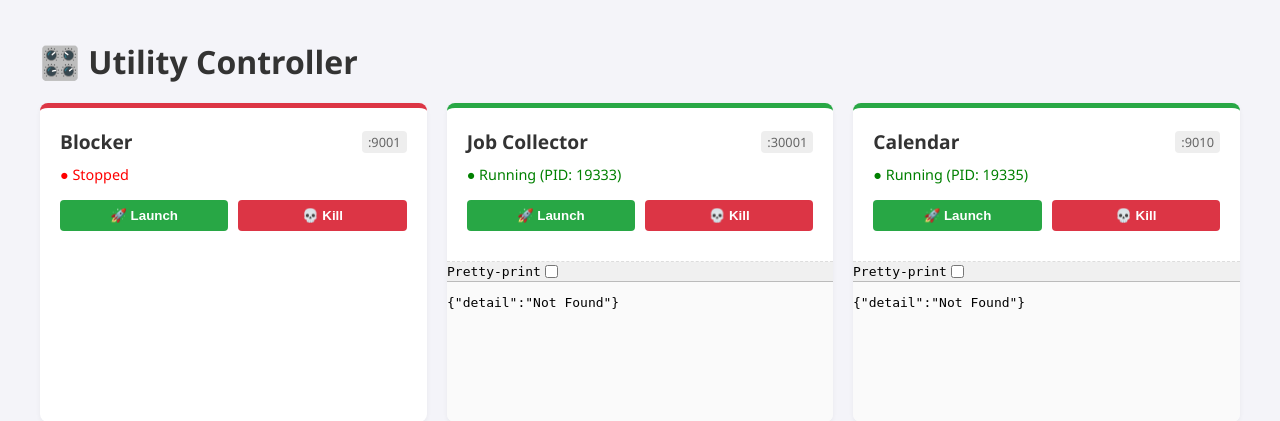
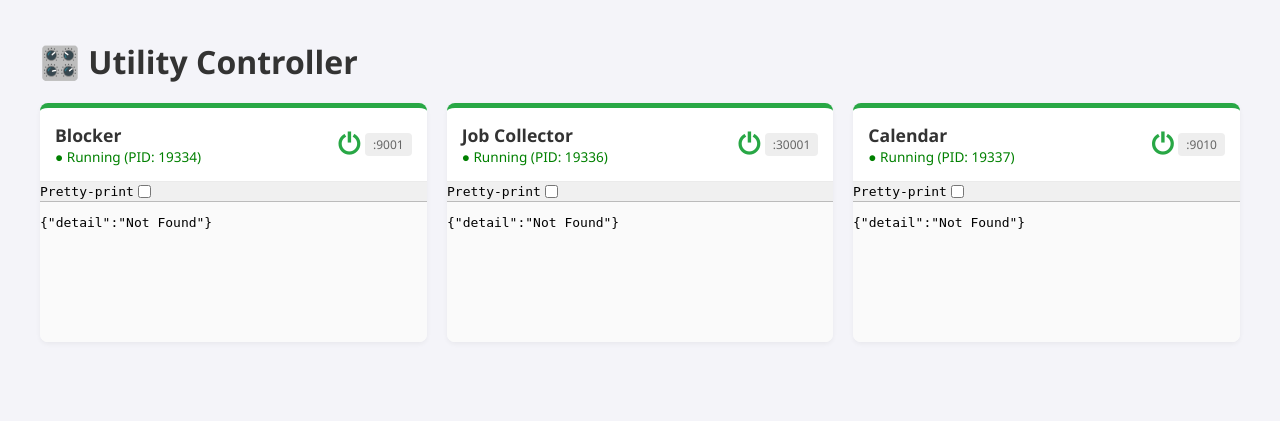
Before and after one commit to Dimi20cen/HQ, a FastAPI app: page /dashboard in a window 1280 px wide. Shown: the top 421 px of the page. Run offline with FastAPI, Linux system fonts and the light colour scheme.

Commit message:
change dashboard layout

```diff
--- a/controller/templates/dashboard.html
+++ b/controller/templates/dashboard.html
@@ -4,8 +4,15 @@
     <meta charset="UTF-8">
     <title>Utility Controller</title>
     <style>
-        body { font-family: 'Segoe UI', sans-serif; margin: 40px; background-color: #f4f4f9; }
-        h1 { color: #333; margin-bottom: 20px; }
+        body {
+            font-family: 'Segoe UI', sans-serif;
+            margin: 40px;
+            background-color: #f4f4f9;
+        }
+        h1 {
+            color: #333;
+            margin-bottom: 20px;
+        }
 
         /* Grid Layout */
         .grid-container {
@@ -17,49 +24,91 @@
         /* The Card */
         .card {
             background: white;
-            border-top: 5px solid #ccc; /* Default grey */
+            border-top: 5px solid #ccc;
             border-radius: 8px;
             box-shadow: 0 2px 5px rgba(0,0,0,0.05);
             transition: transform 0.2s, box-shadow 0.2s;
-            overflow: hidden; /* Contains the iframe */
+            overflow: hidden;
         }
-        .card:hover { transform: translateY(-2px); box-shadow: 0 5px 15px rgba(0,0,0,0.1); }
+        .card:hover {
+            transform: translateY(-2px);
+            box-shadow: 0 5px 15px rgba(0,0,0,0.1);
+        }
 
-        /* Dynamic Status Colors */
         .card.status-running { border-top-color: #28a745; }
         .card.status-stopped { border-top-color: #dc3545; }
 
         /* Card Content */
-        .card-body { padding: 20px; }
+        .card-body {
+            padding: 15px;
+            display: flex;
+            flex-direction: column;
+            gap: 12px;
+        }
 
-        .tool-header { display: flex; justify-content: space-between; align-items: center; margin-bottom: 10px; }
-        .tool-name { font-size: 1.2em; font-weight: bold; color: #333; text-transform: capitalize; }
-        .tool-port { font-size: 0.8em; color: #666; background: #eee; padding: 2px 6px; border-radius: 4px; }
+        /* Header */
+        .tool-header {
+            display: flex;
+            justify-content: space-between;
+            align-items: center;
+        }
 
-        .status-text { font-size: 0.9em; margin-bottom: 15px; font-weight: 500; height: 20px; }
+        .tool-header-left {
+            display: flex;
+            flex-direction: column;
+        }
 
-        /* Standard Controls */
-        .actions { display: flex; gap: 10px; margin-bottom: 10px; }
-        button {
-            flex: 1;
-            padding: 8px;
+        .tool-name {
+            font-size: 1.1em;
+            font-weight: bold;
+            color: #333;
+            text-transform: capitalize;
+        }
+
+        .status-line {
+            font-size: 0.85em;
+            font-weight: 500;
+            color: #666;
+        }
+
+        .header-right {
+            display: flex;
+            align-items: center;
+            gap: 1px; /* space between port and power icon */
+        }
+
+        .port-badge {
+            font-size: 0.75em;
+            color: #666;
+            background: #eee;
+            padding: 3px 8px;
+            border-radius: 4px;
+        }
+
+        /* The POWER button (icon only, color-coded) */
+        .btn-status {
+            background: transparent;
             border: none;
-            border-radius: 4px;
             cursor: pointer;
+            font-size: 28px;
             font-weight: bold;
-            color: white;
-            transition: opacity 0.2s;
+            padding: 4px;
+            line-height: 1;
+            transition: opacity .2s;
         }
-        button:hover { opacity: 0.9; }
-        .btn-launch { background-color: #28a745; }
-        .btn-kill   { background-color: #dc3545; }
 
-        /* The "Micro-Frontend" Widget Area */
+        .btn-status:hover { opacity: 0.65; }
+
+        .btn-green  { color: #28a745; } /* running */
+        .btn-red    { color: #dc3545; } /* stopped */
+        .btn-yellow { color: #d4a017; cursor: wait !important; } /* loading */
+
+        /* Widget Area */
         .widget-container {
-            border-top: 1px dashed #ddd;
+            border-top: 1px solid rgba(0,0,0,0.06);
             background-color: #fafafa;
-            height: 160px; /* Fixed height for consistency */
-            display: none; /* Hidden by default */
+            height: 160px;
+            display: none;
         }
         iframe {
             width: 100%;
@@ -72,17 +121,16 @@
 <body>
 
 <h1>🎛️ Utility Controller</h1>
-<div id="tools-container" class="grid-container">
-</div>
+<div id="tools-container" class="grid-container"></div>
 
 <script>
-    const REFRESH_RATE = 2000; // Check status every 2 seconds
+    const REFRESH_RATE = 2000;
 
     function safeId(name) {
         return name.replace(/\s+/g, '_');
     }
 
-    // 1. Master Loop: Fetch all tools and render
+    // 1. Load tools
     async function loadDashboard() {
         const container = document.getElementById('tools-container');
 
@@ -94,25 +142,22 @@
             container.innerHTML = '';
 
             if (tools.length === 0) {
-                container.innerHTML = '<p>No tools found in database.</p>';
+                container.innerHTML = '<p>No tools found.</p>';
                 return;
             }
 
             for (const tool of tools) {
-                const card = createToolCard(tool);
-                container.appendChild(card);
+                container.appendChild(createToolCard(tool));
             }
 
-            // Update statuses immediately after building the cards
             refreshAllStatuses();
 
         } catch (e) {
-            container.innerHTML = '<p style="color:red">Error loading tools. Is Controller running?</p>';
             console.error(e);
         }
     }
 
-    // 2. Component: Build the HTML for a single card
+    // 2. Build card
     function createToolCard(tool) {
         const div = document.createElement('div');
         const sId = safeId(tool.name);
@@ -121,60 +166,62 @@
         div.id = `card-${sId}`;
         div.dataset.port = tool.port;
 
-        // Only create the widget container HTML if the tool supports it
         let widgetHtml = '';
         if (tool.has_widget) {
             widgetHtml = `
-            <div class="widget-container" id="widget-box-${sId}" style="display:none">
+            <div class="widget-container" id="widget-box-${sId}">
                 <iframe id="iframe-${sId}"></iframe>
             </div>`;
         }
 
         div.innerHTML = `
             <div class="card-body">
+
                 <div class="tool-header">
-                    <span class="tool-name">${tool.name}</span>
-                    <span class="tool-port">:${tool.port}</span>
-                </div>
+                    <div class="tool-header-left">
+                        <span class="tool-name">${tool.name}</span>
+                        <span id="status-${sId}" class="status-line">Checking...</span>
+                    </div>
 
-                <div class="status-text" id="status-${sId}">
-                    Checking...
-                </div>
-
-                <div class="actions">
-                    <button class="btn-launch" onclick="controlProcess('${tool.name}', 'launch')">🚀 Launch</button>
-                    <button class="btn-kill" onclick="controlProcess('${tool.name}', 'kill')">💀 Kill</button>
+                    <div class="header-right">
+                        <button
+                            id="btn-${sId}"
+                            class="btn-status btn-yellow"
+                            onclick="statusButtonAction('${tool.name}')"
+                            disabled
+                        >⏻</button>
+                        <span class="port-badge">:${tool.port}</span>
+                    </div>
                 </div>
             </div>
 
             ${widgetHtml}
         `;
+
         return div;
     }
 
-    // 3. Actions: Launch / Kill Process
-    async function controlProcess(name, action) {
+    // 3. Power button behavior
+    async function statusButtonAction(name) {
         const sId = safeId(name);
-        const btn = document.querySelector(`#card-${sId} .btn-${action}`);
-        const originalText = btn.innerText;
-        btn.innerText = "...";
+        const btn = document.getElementById(`btn-${sId}`);
+        const action = btn.dataset.action; // launch or kill
+
+        if (!action) return;
+
+        btn.className = "btn-status btn-yellow";
         btn.disabled = true;
 
         try {
             await fetch(`/tools/${name}/${action}`, { method: 'POST' });
-        } catch (e) {
+        } catch {
             alert("Command failed");
         }
 
-        // Brief delay to let process settle, then refresh EVERYONE
-        setTimeout(() => {
-            refreshAllStatuses();
-            btn.innerText = originalText;
-            btn.disabled = false;
-        }, 1000);
+        setTimeout(refreshAllStatuses, 1000);
     }
 
-    // 4. Bulk Refresh (Unified Status Checker)
+    // 4. Refresh statuses
     async function refreshAllStatuses() {
         try {
             const resp = await fetch('/tools/status-all');
@@ -184,47 +231,49 @@
                 const sId = safeId(tool.name);
                 const card = document.getElementById(`card-${sId}`);
                 const statusText = document.getElementById(`status-${sId}`);
+                const btn = document.getElementById(`btn-${sId}`);
 
-                if (!card) return;
-
-                // Get widget elements safely
                 const widgetBox = document.getElementById(`widget-box-${sId}`);
                 const iframe = document.getElementById(`iframe-${sId}`);
 
                 if (tool.alive) {
+                    card.classList.add('status-running');
                     card.classList.remove('status-stopped');
-                    card.classList.add('status-running');
+
                     statusText.innerHTML = `<span style="color:green">● Running (PID: ${tool.pid})</span>`;
 
-                    // Widget Logic: Show it if not already shown
+                    btn.disabled = false;
+                    btn.dataset.action = "kill";
+                    btn.className = "btn-status btn-green";
+
                     if (widgetBox && iframe) {
-                        if (widgetBox.style.display !== 'block' || !iframe.getAttribute('src')) {
-                            const port = card.dataset.port;
-                            if (!iframe.getAttribute('src')) {
-                                iframe.src = `http://127.0.0.1:${tool.port}/widget`;
-                            }
-                            widgetBox.style.display = 'block';
-                        }
+                        if (!iframe.src) iframe.src = `http://127.0.0.1:${tool.port}/widget`;
+                        widgetBox.style.display = 'block';
                     }
+
                 } else {
                     card.classList.remove('status-running');
                     card.classList.add('status-stopped');
+
                     statusText.innerHTML = `<span style="color:red">● Stopped</span>`;
 
-                    // Widget Logic: Hide AND Clear Source
+                    btn.disabled = false;
+                    btn.dataset.action = "launch";
+                    btn.className = "btn-status btn-red";
+
                     if (widgetBox) widgetBox.style.display = 'none';
                     if (iframe) iframe.removeAttribute('src');
                 }
             });
+
         } catch (e) {
-            console.error("Bulk refresh failed", e);
+            console.error("Refresh failed", e);
         }
     }
 
-    // 5. Init
+    // Init
     loadDashboard();
     setInterval(refreshAllStatuses, REFRESH_RATE);
-
 </script>
 
 </body>
```
